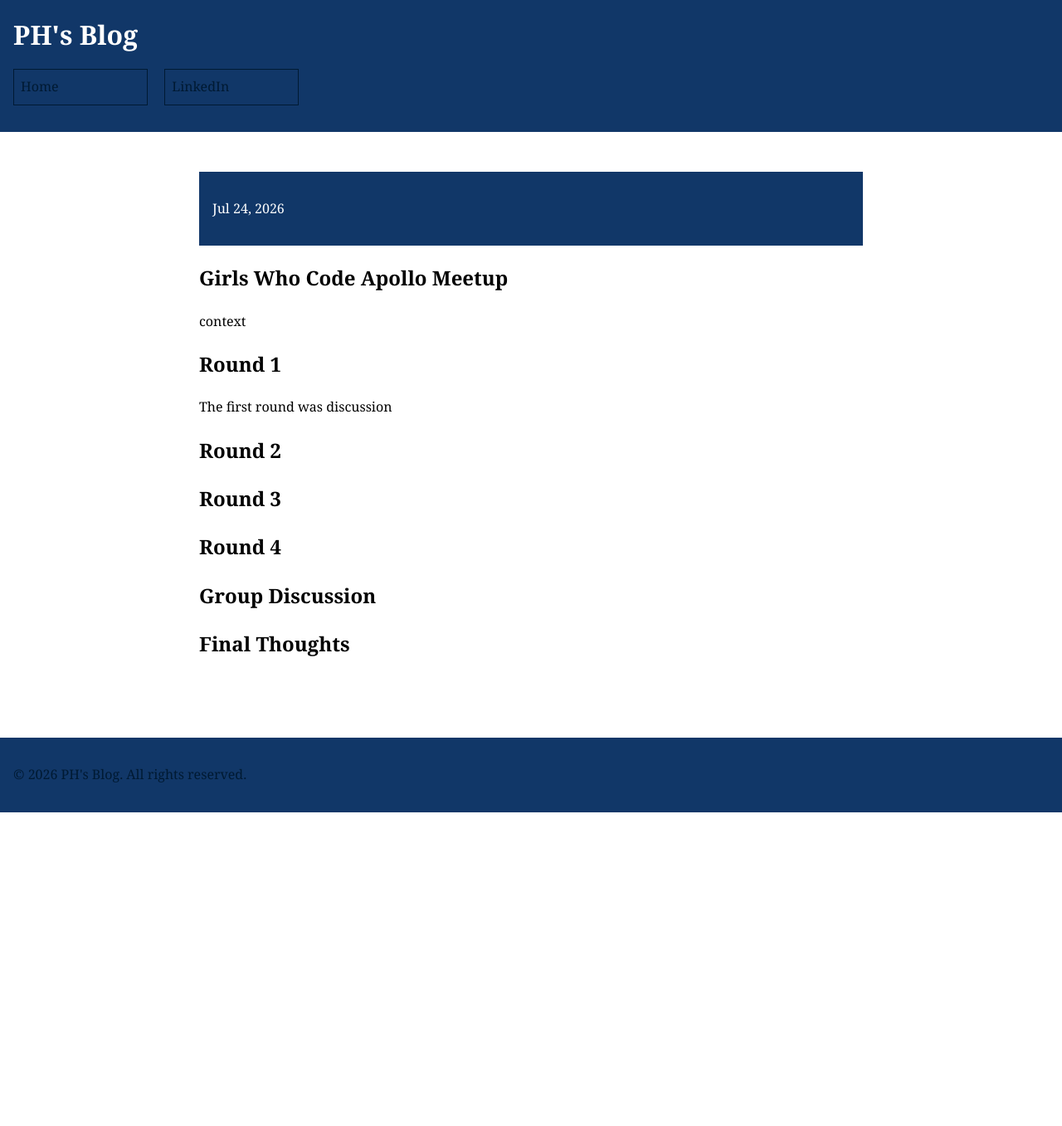
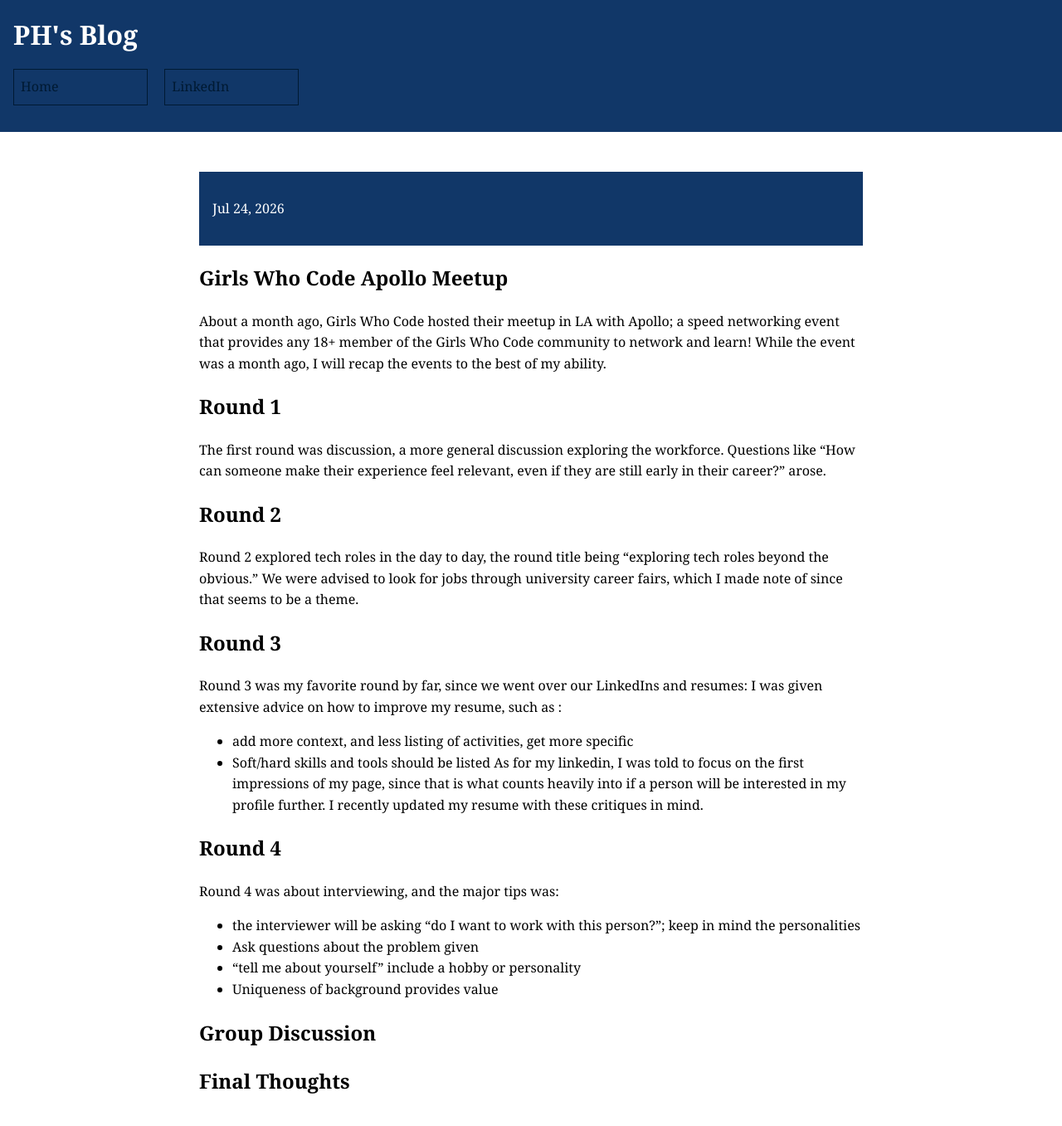
Before and after one commit to CaptainSapphire/PH-s-Blog, a Jekyll site: the page built from _posts/2026-07-24-GWC-Apollo-Meetup-Summer-2026.md, in a window 1280 px wide and 1400 px high. Shown: the top 1357 px of the window at 83% size. Built offline with Jekyll 4.4.1, drawn with Linux system fonts in a browser that asks for light colours; our own code applies the rules of GitHub Pages for plain Markdown files.

Commit message:
Update 2026-07-24-GWC-Apollo-Meetup-Summer-2026.md

```diff
--- a/_posts/2026-07-24-GWC-Apollo-Meetup-Summer-2026.md
+++ b/_posts/2026-07-24-GWC-Apollo-Meetup-Summer-2026.md
@@ -1,14 +1,24 @@
 # Girls Who Code Apollo Meetup
-context
+About a month ago, Girls Who Code hosted their meetup in LA with Apollo; a speed networking event that provides any 18+ member of the Girls Who Code community to network and learn! While the event was a month ago, I will recap the events to the best of my ability.
 
 ## Round 1
-The first round was discussion
+The first round was discussion, a more general discussion exploring the workforce. Questions like "How can someone make their experience feel relevant, even if they are still early in their career?" arose.
 
 ## Round 2
+Round 2 explored tech roles in the day to day, the round title being "exploring tech roles beyond the obvious." We were advised to look for jobs through university career fairs, which I made note of since that seems to be a theme.
 
 ## Round 3
+Round 3 was my favorite round by far, since we went over our LinkedIns and resumes: I was given extensive advice on how to improve my resume, such as :
+- add more context, and less listing of activities, get more specific
+- Soft/hard skills and tools should be listed
+As for my linkedin, I was told to focus on the first impressions of my page, since that is what counts heavily into if a person will be interested in my profile further. I recently updated my resume with these critiques in mind.
 
 ## Round 4
+Round 4 was about interviewing, and the major tips was:
+- the interviewer will be asking "do I want to work with this person?"; keep in mind the personalities
+- Ask questions about the problem given
+- "tell me about yourself" include a hobby or personality
+- Uniqueness of background provides value
 
 ## Group Discussion
 
```
